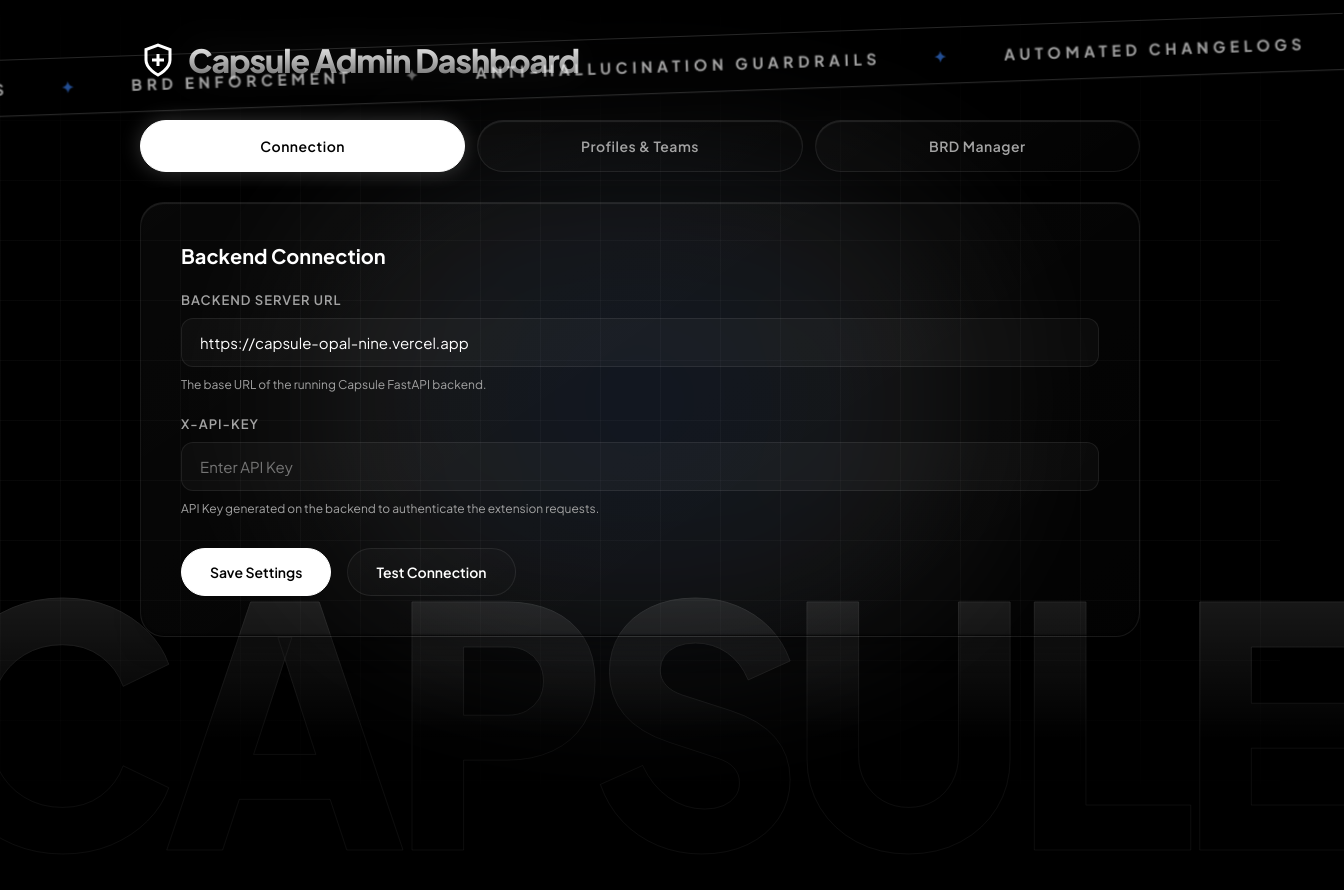
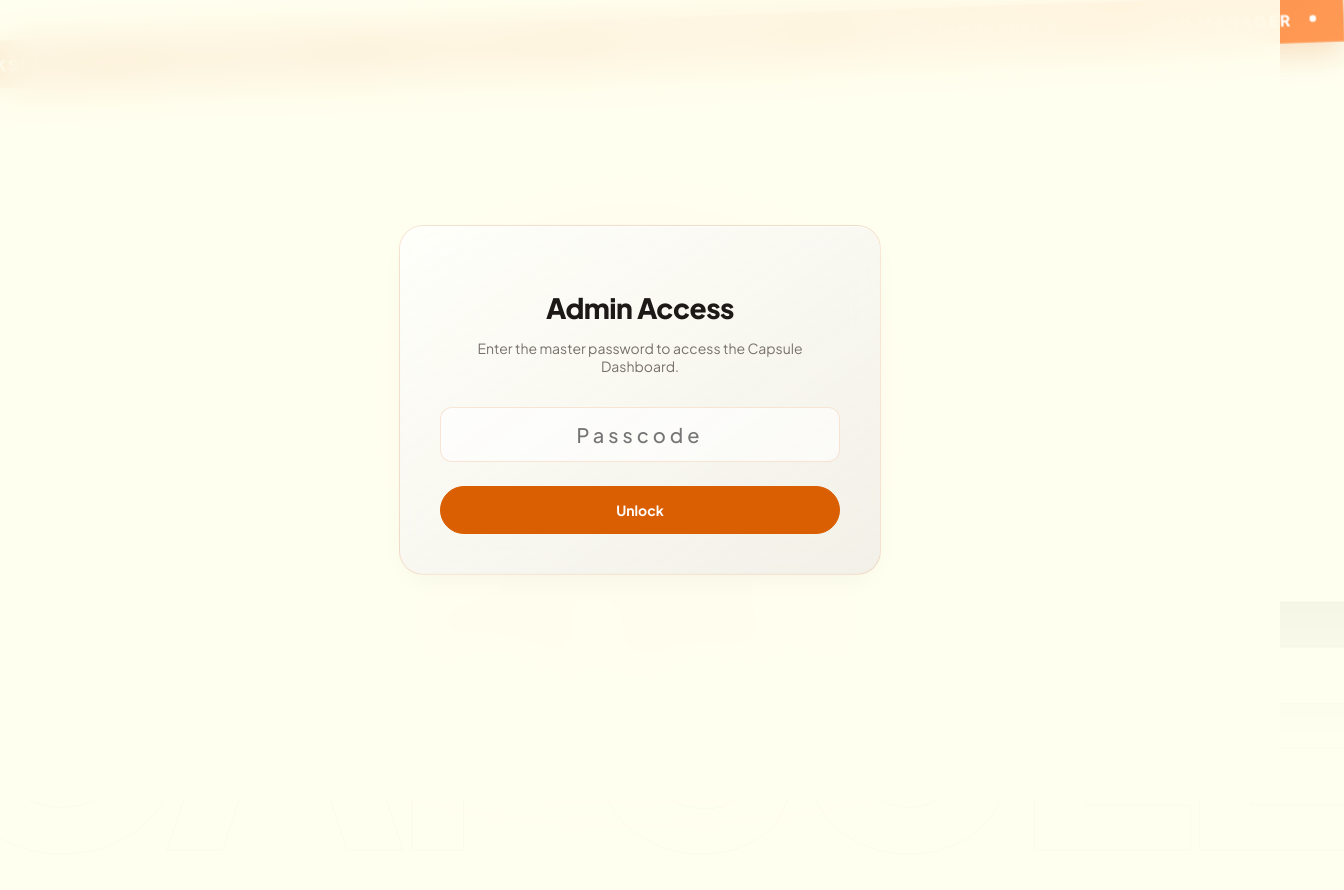
Before and after one commit to PTejasKr/Capsule, a browser extension: page extension/options/options.html in a window 1280 px wide. Shown: the whole page, 1344 px wide, since content can reach past the window. Drawn offline with Linux system fonts and the light colour scheme.

Commit message:
feat(ui): add admin auth, original colorway, and marquee band

```diff
--- a/extension/options/options.html
+++ b/extension/options/options.html
@@ -8,73 +8,38 @@
     @import url('https://fonts.googleapis.com/css2?family=Plus+Jakarta+Sans:wght@300;400;500;600;700;800;900&display=swap');
 
     :root {
-      --background: #000000;
-      --foreground: #ffffff;
-      --primary: #ffffff;
-      --secondary: #a3a3a3;
-      --accent: #3b82f6;
+      /* Ivory / Orange Colorway */
+      --background: #FFFFF0;
+      --foreground: #1c1917; /* Dark text for light theme */
+      --primary: #d95f02; /* The orange */
+      --secondary: #78716c;
+      --accent: #d95f02;
       --destructive: #ef4444;
 
-      --pill-bg-1: color-mix(in oklch, var(--foreground) 3%, transparent);
-      --pill-bg-2: color-mix(in oklch, var(--foreground) 1%, transparent);
-      --pill-shadow: color-mix(in oklch, var(--background) 50%, transparent);
-      --pill-highlight: color-mix(in oklch, var(--foreground) 10%, transparent);
-      --pill-inset-shadow: color-mix(in oklch, var(--background) 80%, transparent);
-      --pill-border: color-mix(in oklch, var(--foreground) 8%, transparent);
+      --pill-bg-1: rgba(255, 255, 255, 0.7);
+      --pill-bg-2: rgba(240, 238, 230, 0.85);
+      --pill-shadow: rgba(0, 0, 0, 0.05);
+      --pill-highlight: rgba(255, 255, 255, 0.8);
+      --pill-inset-shadow: rgba(0, 0, 0, 0.02);
+      --pill-border: rgba(217, 95, 2, 0.15); /* Orange tinted border */
 
-      --pill-bg-1-hover: color-mix(in oklch, var(--foreground) 8%, transparent);
-      --pill-bg-2-hover: color-mix(in oklch, var(--foreground) 2%, transparent);
-      --pill-border-hover: color-mix(in oklch, var(--foreground) 20%, transparent);
-      --pill-shadow-hover: color-mix(in oklch, var(--background) 70%, transparent);
-      --pill-highlight-hover: color-mix(in oklch, var(--foreground) 20%, transparent);
+      --pill-bg-1-hover: rgba(255, 255, 255, 0.9);
+      --pill-bg-2-hover: rgba(250, 248, 240, 0.95);
+      --pill-border-hover: rgba(217, 95, 2, 0.4);
     }
 
     @keyframes footer-breathe {
-      0% { transform: translate(-50%, -50%) scale(1); opacity: 0.6; }
-      100% { transform: translate(-50%, -50%) scale(1.1); opacity: 1; }
+      0% { transform: translate(-50%, -50%) scale(1); opacity: 0.3; }
+      100% { transform: translate(-50%, -50%) scale(1.1); opacity: 0.6; }
     }
     @keyframes fadeIn {
       from { opacity: 0; transform: translateY(10px); }
       to { opacity: 1; transform: translateY(0); }
     }
-    @keyframes footer-scroll-marquee {
-      from { transform: translateX(0); }
-      to { transform: translateX(-50%); }
-    }
-    .animate-footer-scroll-marquee {
-      animation: footer-scroll-marquee 40s linear infinite;
-    }
 
-    .marquee-band {
-      position: fixed;
-      top: 40px;
-      left: 0;
-      width: 100vw;
-      overflow: hidden;
-      border-top: 1px solid color-mix(in oklch, var(--foreground) 15%, transparent);
-      border-bottom: 1px solid color-mix(in oklch, var(--foreground) 15%, transparent);
-      background: color-mix(in oklch, var(--background) 60%, transparent);
-      backdrop-filter: blur(12px);
-      -webkit-backdrop-filter: blur(12px);
-      padding: 16px 0;
-      z-index: 5;
-      transform: rotate(-2deg) scale(1.1);
-      box-shadow: 0 20px 40px rgba(0,0,0,0.5);
-    }
-    .marquee-content {
-      display: flex;
-      width: max-content;
-      font-size: 14px;
-      font-weight: 700;
-      letter-spacing: 0.3em;
-      text-transform: uppercase;
-      color: var(--secondary);
-    }
-    .marquee-item {
-      display: flex;
-      align-items: center;
-      gap: 48px;
-      padding: 0 24px;
+    @keyframes marquee {
+      0% { transform: translateX(0%); }
+      100% { transform: translateX(-50%); }
     }
 
     body {
@@ -85,7 +50,7 @@
       min-height: 100vh;
       display: flex;
       justify-content: center;
-      padding: 40px 20px;
+      padding: 80px 20px 40px 20px; /* Extra top padding for the band */
       overflow-x: hidden;
       position: relative;
     }
@@ -94,8 +59,8 @@
     .footer-aurora {
       background: radial-gradient(
         circle at 50% 50%,
-        color-mix(in oklch, var(--accent) 15%, transparent) 0%,
-        color-mix(in oklch, var(--secondary) 15%, transparent) 40%,
+        color-mix(in oklch, var(--accent) 30%, transparent) 0%,
+        rgba(255, 216, 190, 0.5) 40%,
         transparent 70%
       );
       position: fixed;
@@ -116,8 +81,8 @@
       inset: 0;
       background-size: 60px 60px;
       background-image:
-        linear-gradient(to right, color-mix(in oklch, var(--foreground) 3%, transparent) 1px, transparent 1px),
-        linear-gradient(to bottom, color-mix(in oklch, var(--foreground) 3%, transparent) 1px, transparent 1px);
+        linear-gradient(to right, rgba(0,0,0,0.03) 1px, transparent 1px),
+        linear-gradient(to bottom, rgba(0,0,0,0.03) 1px, transparent 1px);
       -webkit-mask-image: linear-gradient(to bottom, transparent, black 30%, black 70%, transparent);
       pointer-events: none;
       z-index: 0;
@@ -133,12 +98,54 @@
       font-weight: 900;
       letter-spacing: -0.05em;
       color: transparent;
-      -webkit-text-stroke: 1px color-mix(in oklch, var(--foreground) 5%, transparent);
-      background: linear-gradient(180deg, color-mix(in oklch, var(--foreground) 10%, transparent) 0%, transparent 60%);
+      -webkit-text-stroke: 1px rgba(0,0,0,0.02);
+      background: linear-gradient(180deg, rgba(0,0,0,0.04) 0%, transparent 60%);
       -webkit-background-clip: text;
       pointer-events: none;
       user-select: none;
       z-index: 0;
+    }
+
+    /* The Band (Diagonal Marquee) */
+    .marquee-container {
+      position: absolute;
+      top: 20px;
+      left: 0;
+      width: 100%;
+      overflow: hidden;
+      background: linear-gradient(135deg, var(--primary), #ff9a55);
+      border-top: 1px solid rgba(255,255,255,0.2);
+      border-bottom: 1px solid rgba(255,255,255,0.2);
+      padding: 12px 0;
+      z-index: 10;
+      transform: rotate(-2deg) scale(1.1);
+      box-shadow: 0 10px 30px rgba(217, 95, 2, 0.2);
+    }
+
+    .marquee-content {
+      display: flex;
+      width: 200%;
+      animation: marquee 20s linear infinite;
+    }
+
+    .marquee-item {
+      display: flex;
+      align-items: center;
+      gap: 16px;
+      padding: 0 32px;
+      color: white;
+      font-weight: 800;
+      font-size: 14px;
+      letter-spacing: 2px;
+      text-transform: uppercase;
+      white-space: nowrap;
+    }
+
+    .marquee-dot {
+      width: 6px;
+      height: 6px;
+      background-color: white;
+      border-radius: 50%;
     }
 
     .settings-container {
@@ -148,29 +155,7 @@
       display: flex;
       flex-direction: column;
       animation: fadeIn 0.6s cubic-bezier(0.165, 0.84, 0.44, 1) forwards;
-    }
-
-    .logo-row {
-      display: flex;
-      align-items: center;
-      gap: 12px;
-      padding: 0 0 40px 0;
-    }
-
-    .logo-icon {
-      width: 36px;
-      height: 36px;
-      color: var(--foreground);
-    }
-
-    .logo-text {
-      font-size: 32px;
-      font-weight: 800;
-      letter-spacing: -1px;
-      background: linear-gradient(180deg, var(--foreground) 0%, color-mix(in oklch, var(--foreground) 40%, transparent) 100%);
-      -webkit-background-clip: text;
-      -webkit-text-fill-color: transparent;
-      filter: drop-shadow(0px 0px 20px color-mix(in oklch, var(--foreground) 15%, transparent));
+      margin-top: 40px; /* Push down below the band */
     }
 
     /* Glass Panels (Pills) */
@@ -202,7 +187,7 @@
       border: 1px solid var(--pill-border);
       border-radius: 100px;
       color: var(--secondary);
-      font-weight: 600;
+      font-weight: 700;
       font-size: 14px;
       cursor: pointer;
       backdrop-filter: blur(16px);
@@ -218,10 +203,10 @@
     }
 
     .tab-btn.active {
-      background: var(--foreground);
-      color: var(--background);
-      border-color: var(--foreground);
-      box-shadow: 0 0 20px rgba(255,255,255,0.2);
+      background: var(--primary);
+      color: white;
+      border-color: var(--primary);
+      box-shadow: 0 4px 15px rgba(217, 95, 2, 0.3);
     }
 
     .tab-content {
@@ -236,7 +221,7 @@
 
     .section-title {
       font-size: 20px;
-      font-weight: 700;
+      font-weight: 800;
       color: var(--foreground);
       margin-top: 0;
       margin-bottom: 24px;
@@ -253,29 +238,30 @@
     }
 
     label {
-      font-size: 13px;
-      font-weight: 600;
+      font-size: 12px;
+      font-weight: 700;
       color: var(--secondary);
       text-transform: uppercase;
       letter-spacing: 1px;
     }
 
     input[type="text"], input[type="password"], select, textarea {
-      background: color-mix(in oklch, var(--foreground) 3%, transparent);
+      background: rgba(255,255,255,0.6);
       border: 1px solid var(--pill-border);
       border-radius: 12px;
       padding: 14px 18px;
       color: var(--foreground);
       font-size: 15px;
       font-family: inherit;
+      font-weight: 500;
       outline: none;
       transition: all 0.3s ease;
     }
 
     input:focus, select:focus, textarea:focus {
-      border-color: var(--foreground);
-      background: color-mix(in oklch, var(--foreground) 5%, transparent);
-      box-shadow: 0 0 0 1px var(--foreground);
+      border-color: var(--primary);
+      background: rgba(255,255,255,0.9);
+      box-shadow: 0 0 0 2px rgba(217, 95, 2, 0.1);
     }
 
     textarea {
@@ -286,6 +272,7 @@
     .help-text {
       font-size: 12px;
       color: var(--secondary);
+      font-weight: 500;
     }
 
     .btn-row {
@@ -299,7 +286,7 @@
       padding: 14px 28px;
       border-radius: 100px;
       font-size: 14px;
-      font-weight: 600;
+      font-weight: 700;
       cursor: pointer;
       font-family: inherit;
       transition: all 0.4s cubic-bezier(0.16, 1, 0.3, 1);
@@ -309,14 +296,14 @@
     }
 
     .btn-primary {
-      background: var(--foreground);
-      color: var(--background);
-      border-color: var(--foreground);
+      background: var(--primary);
+      color: white;
+      border-color: var(--primary);
     }
 
     .btn-primary:hover {
       transform: scale(1.02);
-      box-shadow: 0 10px 20px rgba(255,255,255,0.15);
+      box-shadow: 0 10px 20px rgba(217, 95, 2, 0.2);
     }
 
     .btn-secondary:hover {
@@ -332,20 +319,20 @@
       font-size: 14px;
       display: none;
       animation: fadeIn 0.3s ease;
-      font-weight: 500;
+      font-weight: 600;
       backdrop-filter: blur(16px);
     }
 
     .status-success {
       background-color: rgba(35, 134, 54, 0.1);
       border: 1px solid rgba(35, 134, 54, 0.3);
-      color: #3fb950;
+      color: #2ea043;
     }
 
     .status-error {
       background-color: rgba(248, 81, 73, 0.1);
       border: 1px solid rgba(248, 81, 73, 0.3);
-      color: #ff7b72;
+      color: #da3633;
     }
 
     .grid-container {
@@ -358,44 +345,101 @@
       padding: 32px;
       border-radius: 24px;
     }
+
+    /* Auth Overlay */
+    #auth-overlay {
+      position: fixed;
+      inset: 0;
+      background: rgba(255, 255, 240, 0.9);
+      backdrop-filter: blur(20px);
+      -webkit-backdrop-filter: blur(20px);
+      z-index: 100;
+      display: flex;
+      justify-content: center;
+      align-items: center;
+      transition: opacity 0.4s ease;
+    }
+
+    .auth-box {
+      width: 400px;
+      text-align: center;
+      padding: 40px;
+    }
+
+    .auth-box h2 {
+      font-size: 28px;
+      font-weight: 800;
+      color: var(--foreground);
+      margin-bottom: 8px;
+      letter-spacing: -0.5px;
+    }
+
+    .auth-box p {
+      color: var(--secondary);
+      font-size: 14px;
+      margin-bottom: 32px;
+    }
+
+    #auth-error {
+      color: var(--destructive);
+      font-size: 13px;
+      font-weight: 600;
+      margin-top: 16px;
+      display: none;
+    }
+
+    #app-content {
+      display: none; /* Hidden until authenticated */
+      width: 100%;
+      display: flex;
+      justify-content: center;
+    }
   </style>
 </head>
 <body>
+  <!-- Auth Overlay -->
+  <div id="auth-overlay">
+    <div class="auth-box glass-panel">
+      <h2>Admin Access</h2>
+      <p>Enter the master password to access the Capsule Dashboard.</p>
+      <div class="form-group" style="text-align: left;">
+        <input type="password" id="input-master-password" placeholder="Passcode" style="text-align: center; font-size: 20px; letter-spacing: 4px;">
+      </div>
+      <button id="btn-unlock" class="btn btn-primary" style="width: 100%;">Unlock</button>
+      <div id="auth-error">Incorrect passcode</div>
+    </div>
+  </div>
+
   <div class="footer-aurora"></div>
   <div class="footer-bg-grid"></div>
   <div class="footer-giant-bg-text">CAPSULE</div>
 
-  <div class="marquee-band">
-    <div class="marquee-content animate-footer-scroll-marquee">
-      <!-- Item 1 -->
-      <div class="marquee-item">
-        <span>AI-Powered PR Analysis</span> <span style="color: var(--accent); opacity: 0.6;">✦</span>
-        <span>BRD Enforcement</span> <span style="color: var(--secondary); opacity: 0.6;">✦</span>
-        <span>Anti-Hallucination Guardrails</span> <span style="color: var(--accent); opacity: 0.6;">✦</span>
-        <span>Automated Changelogs</span> <span style="color: var(--secondary); opacity: 0.6;">✦</span>
-        <span>Absolute Privacy</span> <span style="color: var(--accent); opacity: 0.6;">✦</span>
-      </div>
-      <!-- Item 2 (Duplicate for seamless scroll) -->
-      <div class="marquee-item">
-        <span>AI-Powered PR Analysis</span> <span style="color: var(--accent); opacity: 0.6;">✦</span>
-        <span>BRD Enforcement</span> <span style="color: var(--secondary); opacity: 0.6;">✦</span>
-        <span>Anti-Hallucination Guardrails</span> <span style="color: var(--accent); opacity: 0.6;">✦</span>
-        <span>Automated Changelogs</span> <span style="color: var(--secondary); opacity: 0.6;">✦</span>
-        <span>Absolute Privacy</span> <span style="color: var(--accent); opacity: 0.6;">✦</span>
-      </div>
+  <!-- The Band -->
+  <div class="marquee-container">
+    <div class="marquee-content">
+      <div class="marquee-item">CAPSULE ADMIN <div class="marquee-dot"></div></div>
+      <div class="marquee-item">SECURE WORKSPACE <div class="marquee-dot"></div></div>
+      <div class="marquee-item">BRD MANAGER <div class="marquee-dot"></div></div>
+      <div class="marquee-item">AI PROFILES <div class="marquee-dot"></div></div>
+      <div class="marquee-item">CAPSULE ADMIN <div class="marquee-dot"></div></div>
+      <div class="marquee-item">SECURE WORKSPACE <div class="marquee-dot"></div></div>
+      <div class="marquee-item">BRD MANAGER <div class="marquee-dot"></div></div>
+      <div class="marquee-item">AI PROFILES <div class="marquee-dot"></div></div>
+      <!-- Duplicate for infinite loop -->
+      <div class="marquee-item">CAPSULE ADMIN <div class="marquee-dot"></div></div>
+      <div class="marquee-item">SECURE WORKSPACE <div class="marquee-dot"></div></div>
+      <div class="marquee-item">BRD MANAGER <div class="marquee-dot"></div></div>
+      <div class="marquee-item">AI PROFILES <div class="marquee-dot"></div></div>
+      <div class="marquee-item">CAPSULE ADMIN <div class="marquee-dot"></div></div>
+      <div class="marquee-item">SECURE WORKSPACE <div class="marquee-dot"></div></div>
+      <div class="marquee-item">BRD MANAGER <div class="marquee-dot"></div></div>
+      <div class="marquee-item">AI PROFILES <div class="marquee-dot"></div></div>
     </div>
   </div>
 
+  <!-- Hidden Content -->
+  <div id="app-content" style="display: none;">
     <div class="settings-container">
-    <div class="logo-row">
-      <svg class="logo-icon" viewBox="0 0 24 24" fill="none" stroke="currentColor" stroke-width="2">
-        <path d="M12 22s8-4 8-10V5l-8-3-8 3v7c0 6 8 10 8 10z"/>
-        <path d="M12 8v8"/>
-        <path d="M8 12h8"/>
-      </svg>
-      <span class="logo-text">Capsule Admin Dashboard</span>
-    </div>
-
       <div class="tabs">
         <button class="tab-btn active" data-tab="tab-connection">Connection</button>
         <button class="tab-btn" data-tab="tab-profiles">Profiles & Teams</button>
@@ -457,7 +501,7 @@
                 <h3 class="section-title">Map Repository</h3>
                 <div class="form-group">
                   <label>Select Profile</label>
-                <select id="map-prof-select" class="profile-dropdown" style="background-color: var(--background);">
+                  <select id="map-prof-select" class="profile-dropdown" style="background-color: rgba(255,255,255,0.6);">
                     <option value="">Load profiles first...</option>
                   </select>
                 </div>
@@ -473,7 +517,7 @@
                 <h3 class="section-title">Deploy Webhook (1-Click)</h3>
                 <div class="form-group">
                   <label>Select Profile</label>
-                <select id="deploy-prof-select" class="profile-dropdown" style="background-color: var(--background);">
+                  <select id="deploy-prof-select" class="profile-dropdown" style="background-color: rgba(255,255,255,0.6);">
                     <option value="">Load profiles first...</option>
                   </select>
                 </div>
@@ -498,7 +542,7 @@
 
           <div class="form-group" style="width: 50%;">
             <label>Select Profile</label>
-          <select id="brd-prof-select" class="profile-dropdown" style="background-color: var(--background);">
+            <select id="brd-prof-select" class="profile-dropdown" style="background-color: rgba(255,255,255,0.6);">
               <option value="">Load profiles first...</option>
             </select>
           </div>
@@ -529,6 +573,8 @@
         </div>
       </div>
     </div>
+  </div>
+
   <script src="options.js"></script>
 </body>
 </html>
```
Also changed, not shown: extension/options/options.js (+28 -0 lines). Lines whose indentation alone changed are shown as unchanged.
